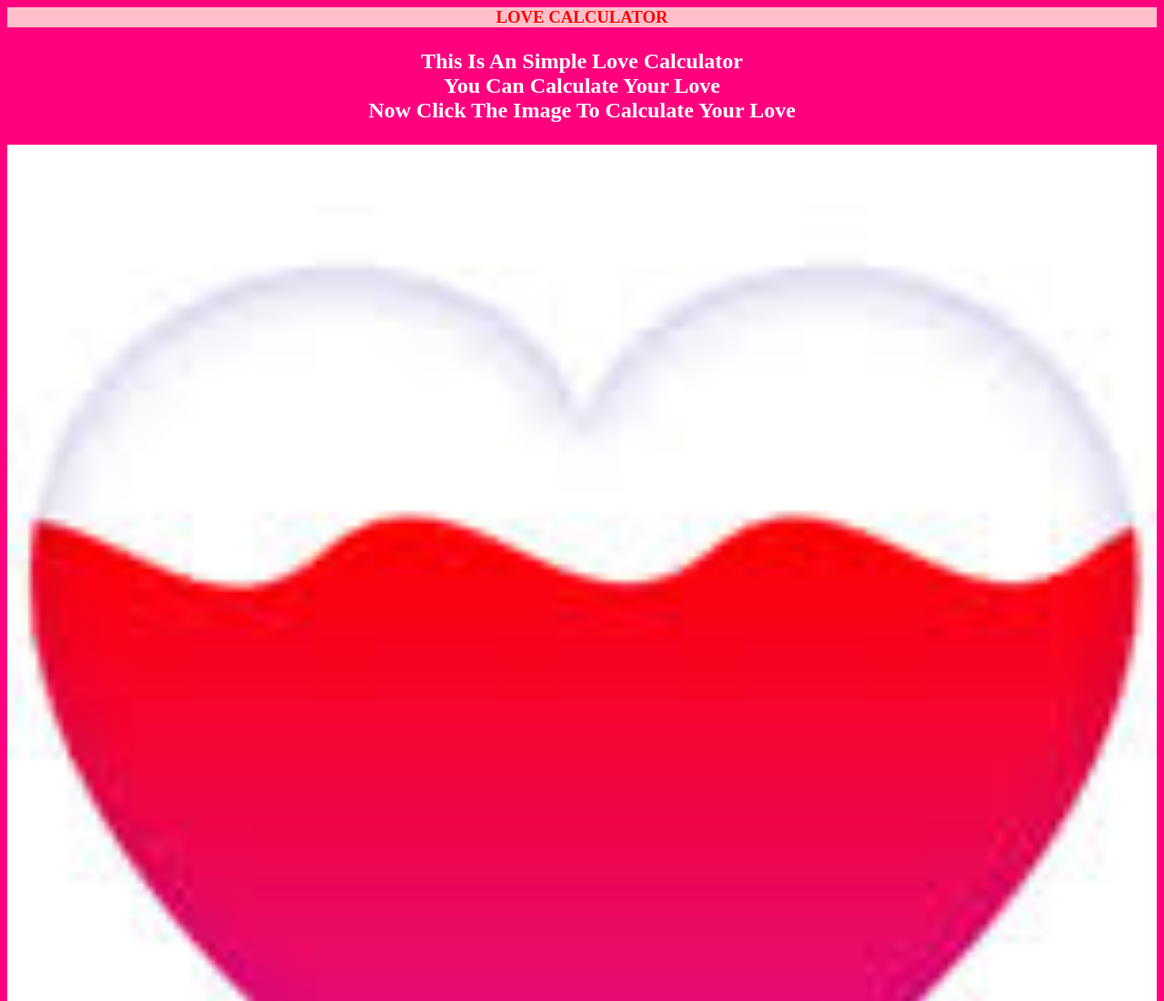
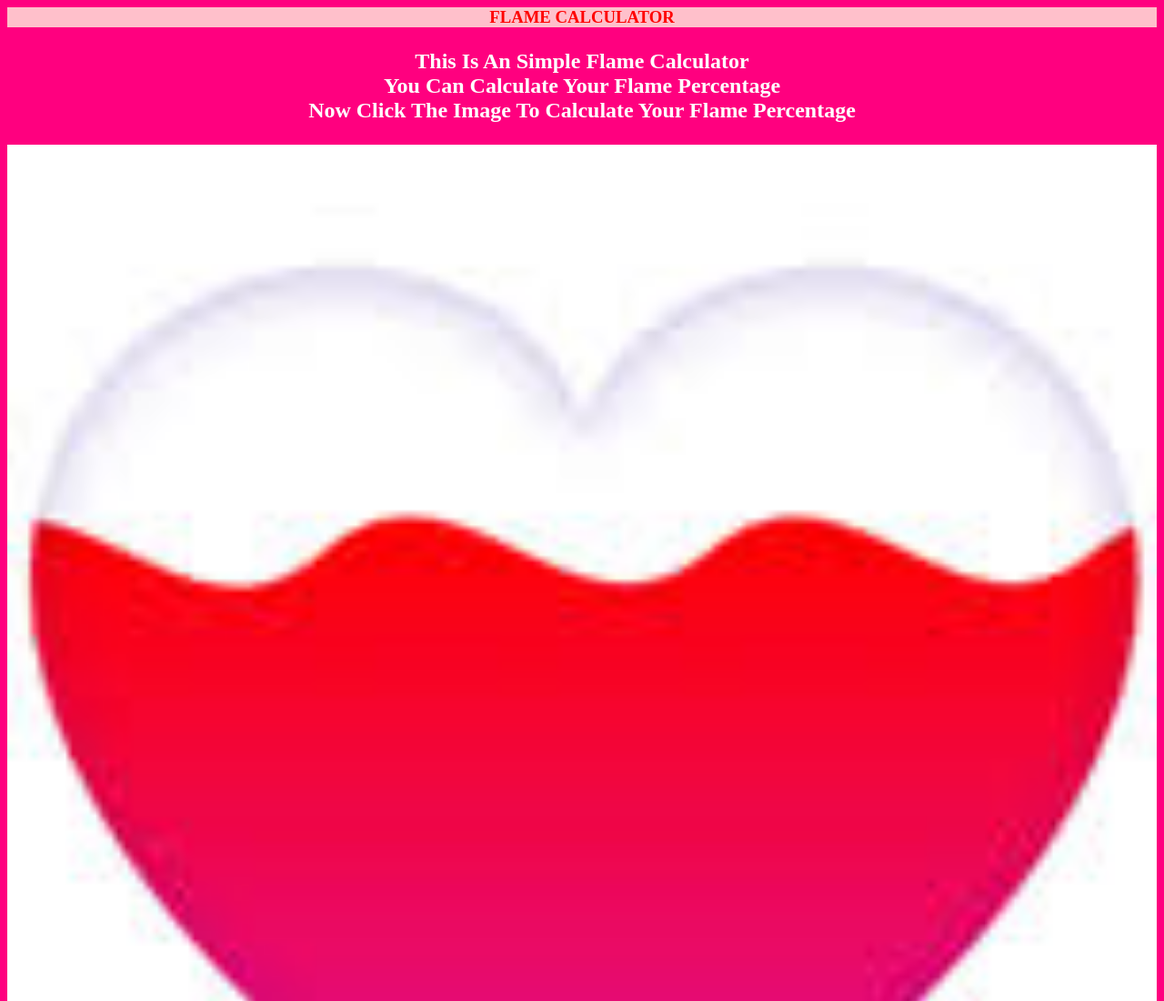
Before and after one commit to dev-sriramp/flame_calci, a plain HTML site: page index.html in a window 1280 px wide. Shown: the top 1100 px of the page at 91% size. Drawn offline with Linux system fonts and the light colour scheme.

Commit message:
Update index.html

```diff
--- a/index.html
+++ b/index.html
@@ -1,11 +1,11 @@
 <html>
 <head>
-<title>Love Calculator</title>
+<title>Flame Calculator</title>
 <link rel="stylesheet" type="text/css" href="flame.css">
 </head>
 <body>
-<h3> LOVE CALCULATOR </h3>
-<p> this is an simple love calculator<br> you can calculate your love <br>now click the image to calculate your love</p>
+<h3> FLAME CALCULATOR </h3>
+<p> this is an simple flame calculator<br> you can calculate your Flame Percentage <br>now click the image to calculate your Flame Percentage</p>
 <a href="1.html">
 <img width="100%" src="d.jpeg"></a>
 </body>
```
